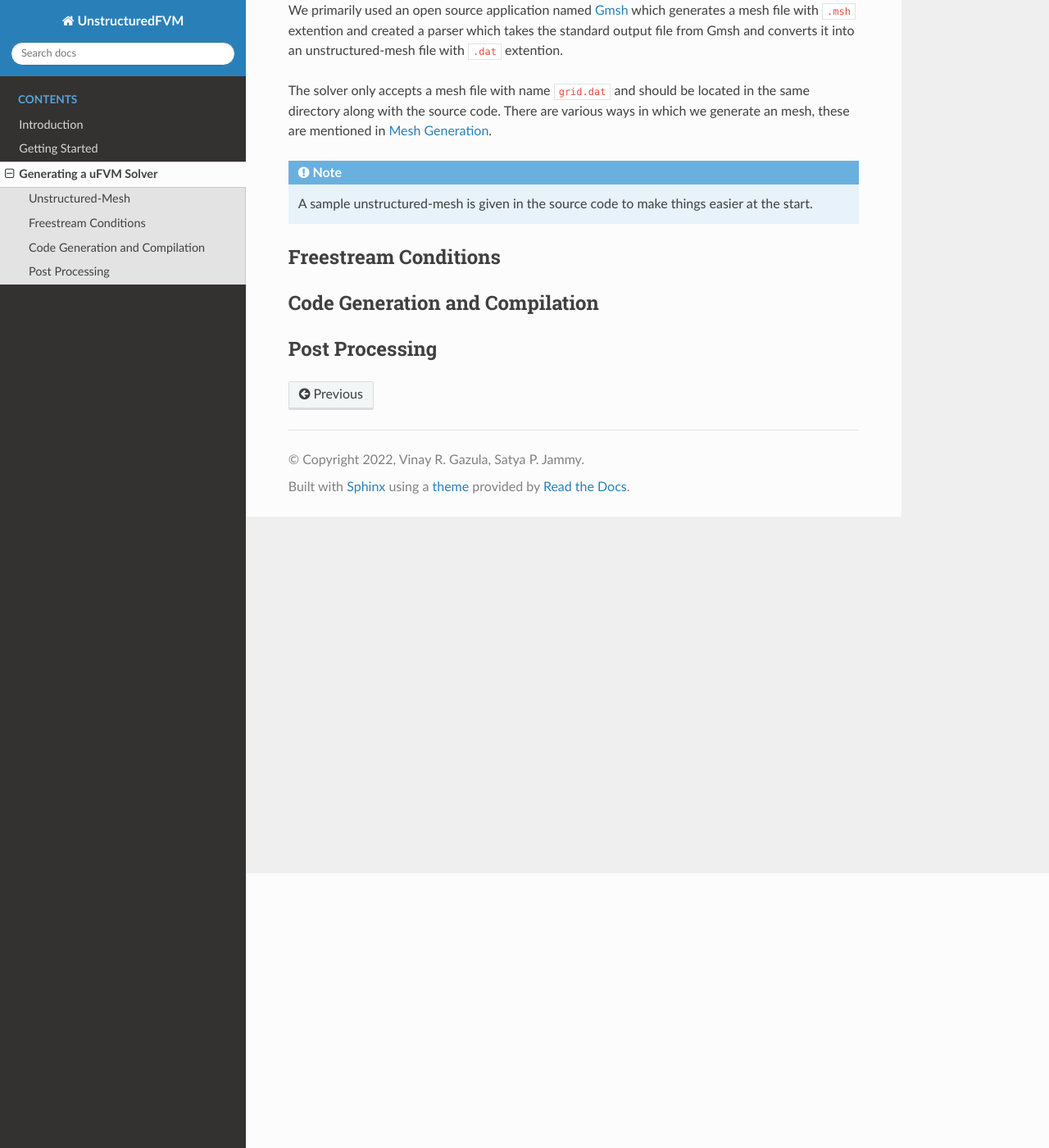
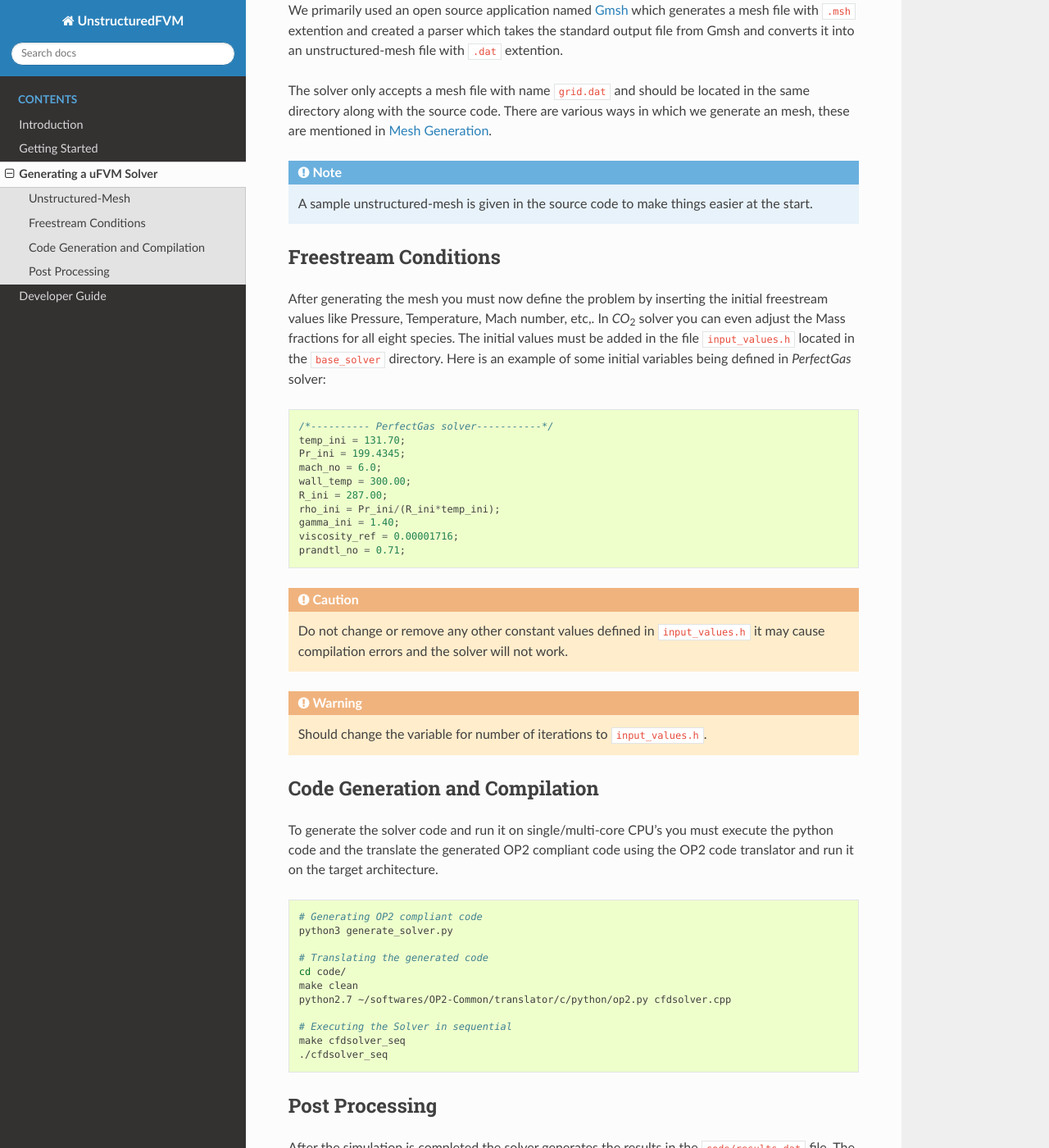
Before and after one commit to UnstructuredFVM/.github, a Sphinx documentation site: the page built from source/sample.rst, in a window 1280 px wide and 1400 px high, scrolled down 335 px. Shown: the whole window at 82% size. Built offline with Sphinx 7.4.7 and the Read the Docs theme 2.0.0, drawn with Linux system fonts in a browser that asks for light colours; some of the changed text lies outside the part shown.

Commit message:
edited sample.rst

```diff
--- /dev/null
+++ b/source/dev.rst
@@ -0,0 +1,2 @@
+Developer Guide
+===============
--- a/source/index.rst
+++ b/source/index.rst
@@ -11,9 +11,11 @@ Welcome to uFVM's documentation!
    :maxdepth: 2
    :caption: Contents
 
-   intro
+   introduction
    setup
    sample
+   dev
+
 
 
 
--- a/source/intro.rst
+++ b/source/introduction.rst
@@ -6,7 +6,7 @@ Overview
 
 The main objective of project `Unstructured FVM <https://github.com/UnstructuredFVM>`_ is to develop a Finite Volume Method (FVM) based CFD solver capable of simulating hypersonic flows in 2-D unstructured mesh configuration by solving compressible Navier-Stokes equations coupled with species continuty equations.
 
-Based on the properties of the surrounding flow two versions of the solver are developed *PerfectGas Solver* which is equivalent to the Earth's atmosphere and *CO*:sub:`2` *Solver* is similar to the Martian atmosphere. In PerfectGas solver universal gas constant is considered while solving the equations where as in *CO*:sub:`2` solver there are eight different species of gases containing *N*:sub:`2`, *O*:sub:`2`, *NO*, *O*, *N*, *CO*:sub:`2`, *CO* and *C*. The chemical kinetics for these eight species is incorporated in the *CO*:sub:`2` solver.
+Based on the properties of the surrounding flow two versions of the solver are developed *PerfectGas* Solver which is equivalent to the Earth's atmosphere and *CO*:sub:`2` Solver is similar to the Martian atmosphere. In PerfectGas solver universal gas constant is considered while solving the equations where as in *CO*:sub:`2` solver there are eight different species of gases containing *N*:sub:`2`, *O*:sub:`2`, *NO*, *O*, *N*, *CO*:sub:`2`, *CO* and *C*. The chemical kinetics for these eight species is incorporated in the *CO*:sub:`2` solver.
 
 The principal application of this solver is to simulate the re-entry vehicles travelling at hypersonic speed and reaching high surface temperatures where the surrounding gaseous molecules start reacting with each other. The solver uses AUSM :math:`\delta` schemes for evaluating convective flux terms and node gradients for calculating viscous flux terms. For first order accuracy explicit Euler scheme is utilized for temporal discretization and for higher order of accuracy vklimiters are used.
 
@@ -18,7 +18,7 @@ In order to achive parallel computing capabilities the solver is integrated with
 The solver is developed using automatic code generation techniques similar to `OpenSBLI <https://opensbli.github.io/>`_. The code is initially written in Python programming language using Symbolic python (SymPy) library to process Einstein formulation of the equations. This python code generates OP2 compliant ``#C`` code which is then translated using OP2 code translator and compiled to generate executable code for different computational architectures.
 
 .. figure:: images/mapping.png
-   :scale: 40%
+   :scale: 35%
    :align: center
 
    Fig.1: Automatic Code Generation Schematic
--- a/source/sample.rst
+++ b/source/sample.rst
@@ -19,10 +19,51 @@ The solver only accepts a mesh file with name ``grid.dat`` and should be located
 Freestream Conditions
 ---------------------
 
+After generating the mesh you must now define the problem by inserting the initial freestream values like Pressure, Temperature, Mach number, etc,. In *CO*:sub:`2` solver you can even adjust the Mass fractions for all eight species. The initial values must be added in the file ``input_values.h`` located in the ``base_solver`` directory. Here is an example of some initial variables being defined in *PerfectGas* solver:
+
+.. code-block:: c
+
+   /*---------- PerfectGas solver-----------*/
+   temp_ini = 131.70;
+   Pr_ini = 199.4345;
+   mach_no = 6.0;
+   wall_temp = 300.00;
+   R_ini = 287.00;
+   rho_ini = Pr_ini/(R_ini*temp_ini);
+   gamma_ini = 1.40;
+   viscosity_ref = 0.00001716;
+   prandtl_no = 0.71;
+
+.. caution::
+
+   Do not change or remove any other constant values defined in ``input_values.h`` it may cause compilation errors and the solver will not work.
+
+.. warning::
+
+   Should change the variable for number of iterations to ``input_values.h``.
+
 
 Code Generation and Compilation
 -------------------------------
 
+To generate the solver code and run it on single/multi-core CPU's you must execute the python code and the translate the generated OP2 compliant code using the OP2 code translator and run it on the target architecture.
+
+.. code-block:: bash
+
+   # Generating OP2 compliant code
+   python3 generate_solver.py
+
+   # Translating the generated code
+   cd code/
+   make clean
+   python2.7 ~/softwares/OP2-Common/translator/c/python/op2.py cfdsolver.cpp
+
+   # Executing the Solver in sequential
+   make cfdsolver_seq
+   ./cfdsolver_seq
+
 
 Post Processing
 ---------------
+
+After the simulation is completed the solver generates the results in the ``code/results.dat`` file. The results can be post-processed using the `TecPlot 360 <https://www.tecplot.com/>`_ software or an open source software `ParaView <https://www.paraview.org/>`_.
--- a/source/setup.rst
+++ b/source/setup.rst
@@ -66,7 +66,7 @@ After installation, it is recommended that you run the test suite to check that
    make jac_openmp
    ./jac_openmp
 
-These should print output to the screen like Results check PASSED!. Try this for other applications of jac2, jac1/sp/ etc.
+These should print output to the screen like Results check PASSED!. Try this for other applications of jac2, jac1/sp/ etc. If you are still facing any issues while installing OP2 you can refer to this `installation guide <https://github.com/UnstructuredFVM/UnstructuredFVM.github.io/blob/master/docs/installing_op2.pdf>`__.
 
 
 Dependencies
```
